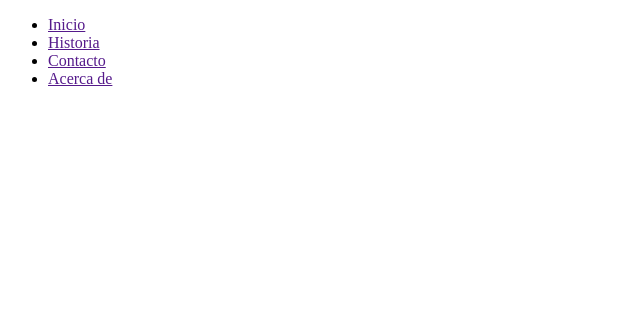
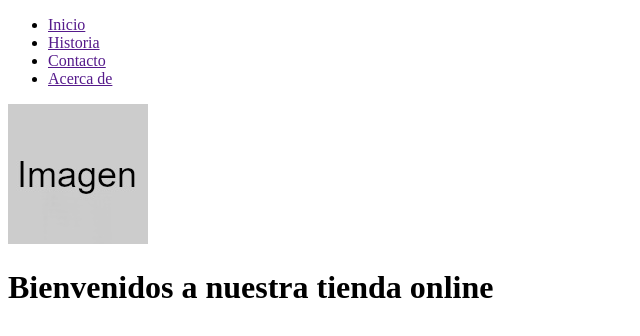
Before and after one commit to nicofernandez1/itmaster-git-prueba, a plain HTML site: page index.html in a window 1280 px wide. Shown: the whole page, without its empty margins (0-640 px from the left). Drawn offline with Linux system fonts and the light colour scheme.

Commit message:
Creación del header y agregada carpeta de imagenes

```diff
--- a/index.html
+++ b/index.html
@@ -14,5 +14,9 @@
             <li><a href="">Acerca de</a></li>
         </ul>
     </nav>
+    <header>
+        <img src="img/140.jpg" alt="">
+        <h1>Bienvenidos a nuestra tienda online</h1>
+    </header>
 </body>
 </html>
```
Also changed, not shown: img/140.jpg (added).
